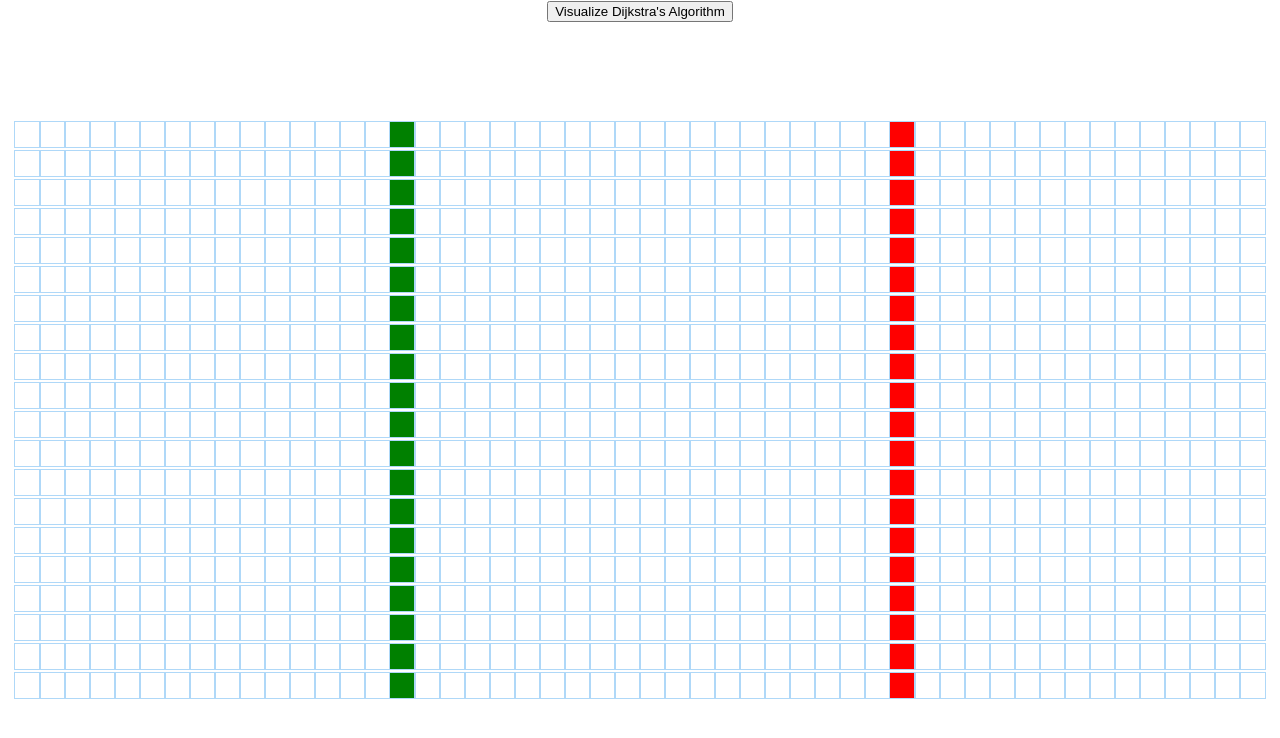
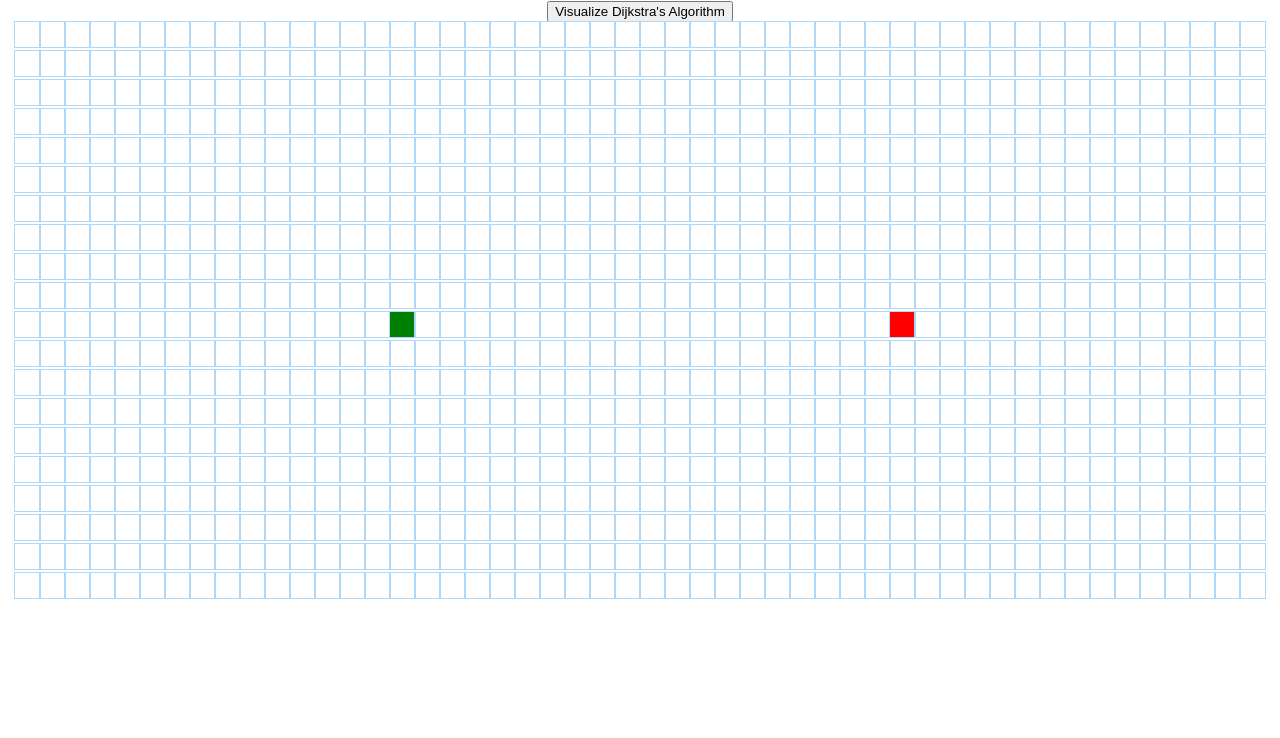
Before and after one commit to APB10/PathFinder, a React (Create React App) app: page / in a window 1280 px wide. Shown: the top 738 px of the page. Built offline with nearby package versions, Linux system fonts and the light colour scheme.

Commit message:
fixed typos

```diff
--- a/src/algorithms/dijkstra.js
+++ b/src/algorithms/dijkstra.js
@@ -2,13 +2,12 @@
 // in which they were visited. Also makes nodes point back to their
 // previous node, effectively allowing us to compute the shortest path
 // by backtracking from the finish node.
-
 export function dijkstra(grid, startNode, finishNode) {
   const visitedNodesInOrder = [];
   startNode.distance = 0;
   const unvisitedNodes = getAllNodes(grid);
   while (!!unvisitedNodes.length) {
-    sortNodesDistance(unvisitedNodes);
+    sortNodesByDistance(unvisitedNodes);
     const closestNode = unvisitedNodes.shift();
     // If we encounter a wall, we skip it.
     if (closestNode.isWall) continue;
@@ -27,7 +26,7 @@ function sortNodesByDistance(unvisitedNodes) {
 }
 
 function updateUnvisitedNeighbors(node, grid) {
-  const unvisitedNodes = getUnvisitedNeighbors(node, grid);
+  const unvisitedNeighbors = getUnvisitedNeighbors(node, grid);
   for (const neighbor of unvisitedNeighbors) {
     neighbor.distance = node.distance + 1;
     neighbor.previousNode = node;
@@ -39,9 +38,9 @@ function getUnvisitedNeighbors(node, grid) {
   const { col, row } = node;
   if (row > 0) neighbors.push(grid[row - 1][col]);
   if (row < grid.length - 1) neighbors.push(grid[row + 1][col]);
-  if (col > 0) neighbors.push(gridp[row][col - 1]);
+  if (col > 0) neighbors.push(grid[row][col - 1]);
   if (col < grid[0].length - 1) neighbors.push(grid[row][col + 1]);
-  return neighbors.filter((neighbors) => !neighbors.isVisited);
+  return neighbors.filter((neighbor) => !neighbor.isVisited);
 }
 
 function getAllNodes(grid) {
@@ -56,7 +55,7 @@ function getAllNodes(grid) {
 
 // Backtracks from the finishNode to find the shortest path.
 // Only works when called *after* the dijkstra method above.
-export function getNodesInShortestPathORDER(finishNode) {
+export function getNodesInShortestPathOrder(finishNode) {
   const nodesInShortestPathOrder = [];
   let currentNode = finishNode;
   while (currentNode !== null) {
--- a/src/component/PathfindingVisuailzer.jsx
+++ b/src/component/PathfindingVisuailzer.jsx
@@ -1,16 +1,16 @@
 import React, { Component } from "react";
 import Node from "./Node";
-
-import "./PathFindingVis.css";
+import { dijkstra, getNodesInShortestPathOrder } from "../algorithms/dijkstra";
+import "../component/Node.css";
 
 const START_NODE_ROW = 10;
 const START_NODE_COL = 15;
 const FINISH_NODE_ROW = 10;
 const FINISH_NODE_COL = 35;
 
-export default class PathFindingVisulizer extends Component {
-  constructor(props) {
-    super(props);
+export default class PathfindingVisualizer extends Component {
+  constructor() {
+    super();
     this.state = {
       grid: [],
       mouseIsPressed: false,
@@ -18,12 +18,12 @@ export default class PathFindingVisulizer extends Component {
   }
 
   componentDidMount() {
-    const grid = getInitalGrid();
+    const grid = getInitialGrid();
     this.setState({ grid });
   }
 
   handleMouseDown(row, col) {
-    const newGrid = getNewGridWallToggled(this.state.grid, row, col);
+    const newGrid = getNewGridWithWallToggled(this.state.grid, row, col);
     this.setState({ grid: newGrid, mouseIsPressed: true });
   }
 
@@ -37,24 +37,23 @@ export default class PathFindingVisulizer extends Component {
     this.setState({ mouseIsPressed: false });
   }
 
-  animatedDijkstra(vistedNodesInOrder, nodesInShortestPathOrder) {
-    for (let i = 0; i <= vistedNodesInOrder.length; i++) {
-      if (i === vistedNodesInOrder.length) {
+  animateDijkstra(visitedNodesInOrder, nodesInShortestPathOrder) {
+    for (let i = 0; i <= visitedNodesInOrder.length; i++) {
+      if (i === visitedNodesInOrder.length) {
         setTimeout(() => {
-          this.animatedShortestPath(nodesInShortestPathOrder);
+          this.animateShortestPath(nodesInShortestPathOrder);
         }, 10 * i);
         return;
       }
       setTimeout(() => {
-        const node = vistedNodesInOrder[i];
-        document.getElementById(
-          `node-${node.row}-${node.col}`
-        ).className = `node node-visted`;
+        const node = visitedNodesInOrder[i];
+        document.getElementById(`node-${node.row}-${node.col}`).className =
+          "node node-visited";
       }, 10 * i);
     }
   }
 
-  animatedShortestPath(nodesInShortestPathOrder) {
+  animateShortestPath(nodesInShortestPathOrder) {
     for (let i = 0; i < nodesInShortestPathOrder.length; i++) {
       setTimeout(() => {
         const node = nodesInShortestPathOrder[i];
@@ -68,9 +67,9 @@ export default class PathFindingVisulizer extends Component {
     const { grid } = this.state;
     const startNode = grid[START_NODE_ROW][START_NODE_COL];
     const finishNode = grid[FINISH_NODE_ROW][FINISH_NODE_COL];
-    const vistedNodesInOrder = dijkstra(grid, startNode, finishNode);
+    const visitedNodesInOrder = dijkstra(grid, startNode, finishNode);
     const nodesInShortestPathOrder = getNodesInShortestPathOrder(finishNode);
-    this.animateDijkstra(vistedNodesInOrder, nodesInShortestPathOrder);
+    this.animateDijkstra(visitedNodesInOrder, nodesInShortestPathOrder);
   }
 
   render() {
@@ -113,7 +112,7 @@ export default class PathFindingVisulizer extends Component {
   }
 }
 
-const getInitalGrid = () => {
+const getInitialGrid = () => {
   const grid = [];
   for (let row = 0; row < 20; row++) {
     const currentRow = [];
@@ -129,8 +128,8 @@ const createNode = (col, row) => {
   return {
     col,
     row,
-    isStart: (row = START_NODE_ROW && col === START_NODE_COL),
-    isFinish: (row = FINISH_NODE_ROW && col === FINISH_NODE_COL),
+    isStart: row === START_NODE_ROW && col === START_NODE_COL,
+    isFinish: row === FINISH_NODE_ROW && col === FINISH_NODE_COL,
     distance: Infinity,
     isVisited: false,
     isWall: false,
@@ -138,7 +137,7 @@ const createNode = (col, row) => {
   };
 };
 
-const getNewGridWallToggled = (grid, row, col) => {
+const getNewGridWithWallToggled = (grid, row, col) => {
   const newGrid = grid.slice();
   const node = newGrid[row][col];
   const newNode = {
```
Also changed, not shown: src/component/Node.jsx (+4 -3 lines).
